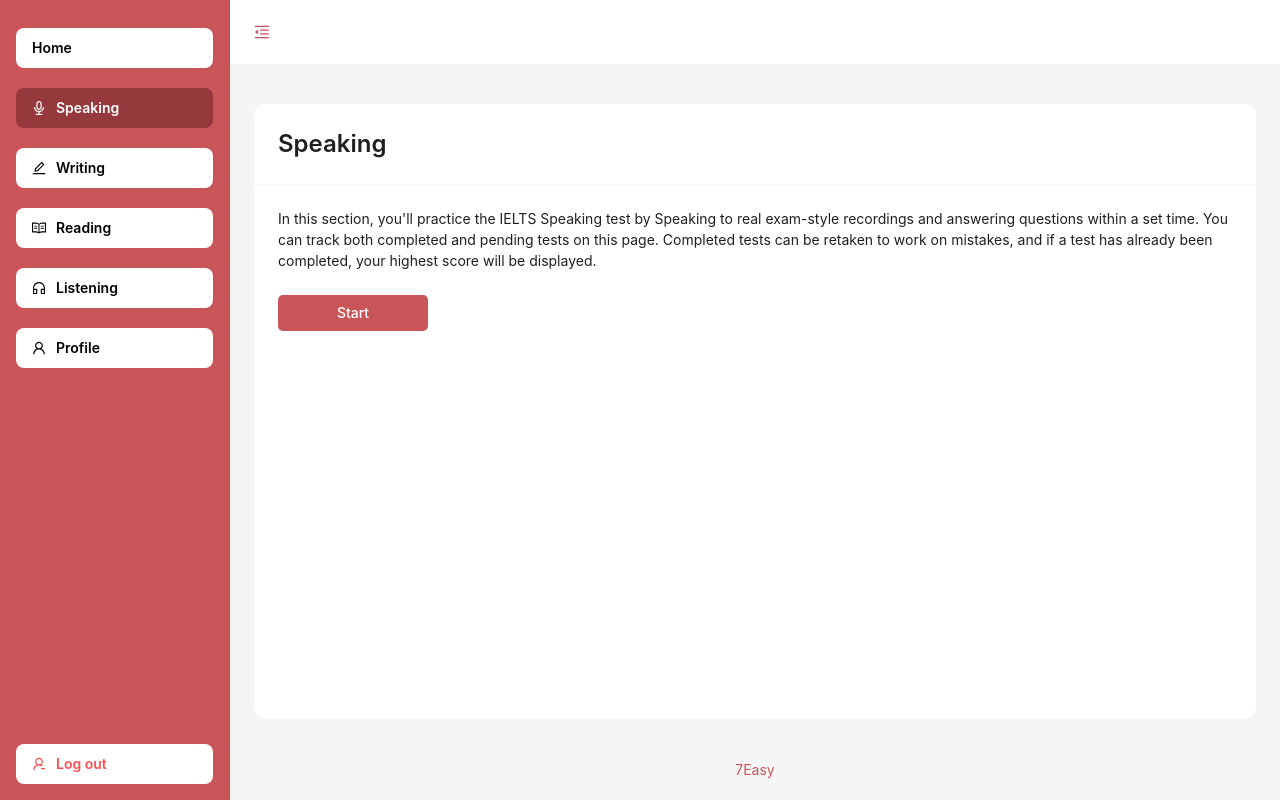
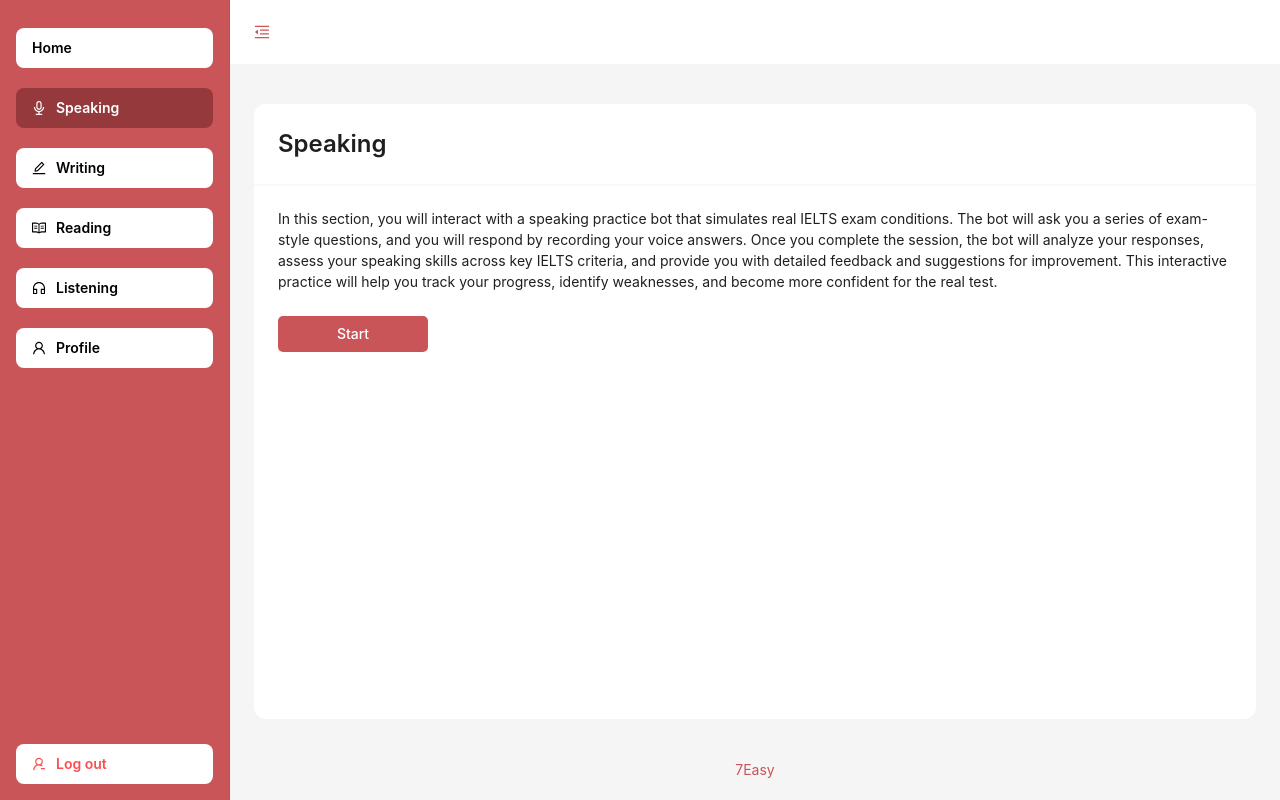
Before and after one commit to Madikensky/ielts-diploma-project, a Next.js app: page /en/speaking in a window 1280 px wide. Built offline with nearby package versions, Linux system fonts and the light colour scheme; no server answers; what @ant-design/nextjs-registry would draw is missing.

Commit message:
fix: fix descr

```diff
--- a/src/app/[locale]/speaking/page.tsx
+++ b/src/app/[locale]/speaking/page.tsx
@@ -205,8 +205,8 @@ const Speaking: FC = () => {
 
   return (
     <MainLayout
-      description="In this section, you'll practice the IELTS Speaking test by Speaking to real exam-style recordings and answering questions within a set time. You can track both completed and pending tests on this page. Completed tests can be retaken to work on mistakes, and if a test has already been completed, your highest score will be displayed."
-      title="Speaking"
+    description="In this section, you will interact with a speaking practice bot that simulates real IELTS exam conditions. The bot will ask you a series of exam-style questions, and you will respond by recording your voice answers. Once you complete the session, the bot will analyze your responses, assess your speaking skills across key IELTS criteria, and provide you with detailed feedback and suggestions for improvement. This interactive practice will help you track your progress, identify weaknesses, and become more confident for the real test."
+    title="Speaking"
       isSubmitted={isSubmitted}
       onClick={() => {
         mutate()
--- a/src/widgets/MainLayout/index.tsx
+++ b/src/widgets/MainLayout/index.tsx
@@ -101,7 +101,7 @@ const MainLayout: React.FC<MainLayoutProps> = ({
           <DialogHeader>
             <DialogTitle className="mb-2">Congratulations!🎉 You&#39;ve finished your exam.</DialogTitle>
             <DialogDescription className="mt-2">
-              {<span className="text-xl font-semibold text-black">Your score: {score || '0'} / 9.0</span>}
+              {<span className="text-xl font-semibold text-black">Your score: {score || '...'} / 9.0</span>}
               <br/>
               <br/>
               The timer has been paused. Please wait while we review your answers. Once the review is complete, you will be able to view any mistakes or return to the main menu to continue your practice. ❤️
```
